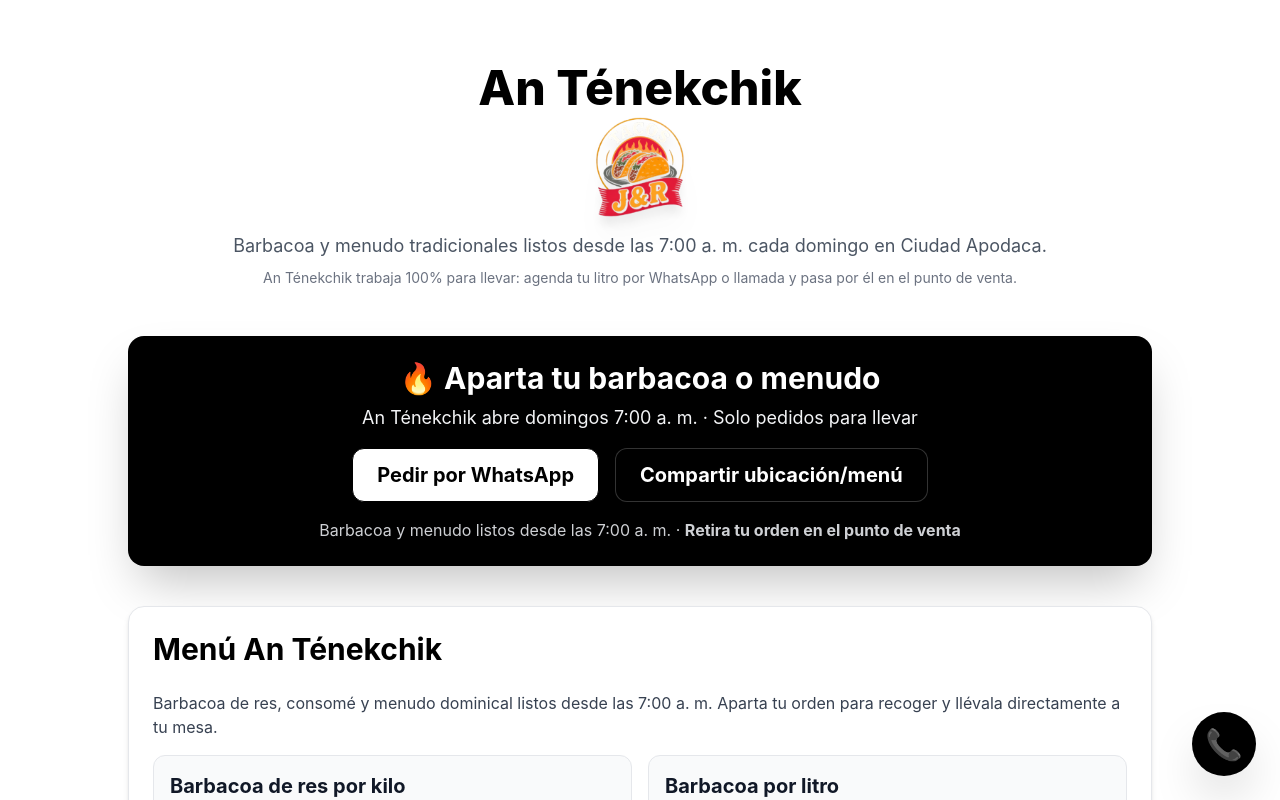
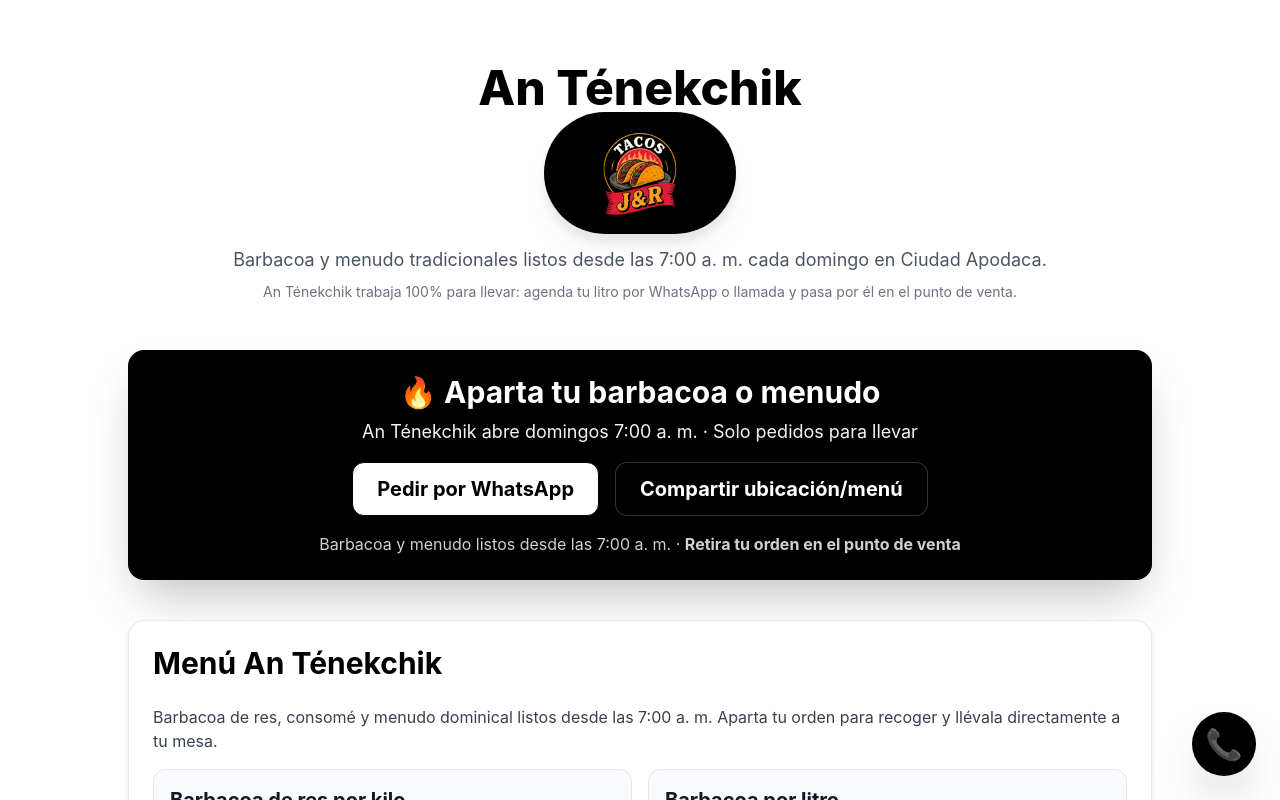
Before and after one commit to alvaroguzmancode/tacosjr, a React (Vite) app: page / in a window 1280 px wide. Shown: the top 800 px of the page. Built offline with nearby package versions, Linux system fonts and the light colour scheme.

Commit message:
fix logo white

```diff
--- a/src/App.tsx
+++ b/src/App.tsx
@@ -17,7 +17,7 @@ export default function App() {
         <img
           src="/logowbg.png"
           alt="An Ténekchik"
-          className="w-48 mx-auto drop-shadow-xl"
+          className="w-48 mx-auto drop-shadow-xl bg-black rounded-full p-4"
         />
         <p className="mt-3 text-gray-600 text-lg">
           Barbacoa y menudo tradicionales listos desde las 7:00 a. m. cada domingo en Ciudad Apodaca.
```
